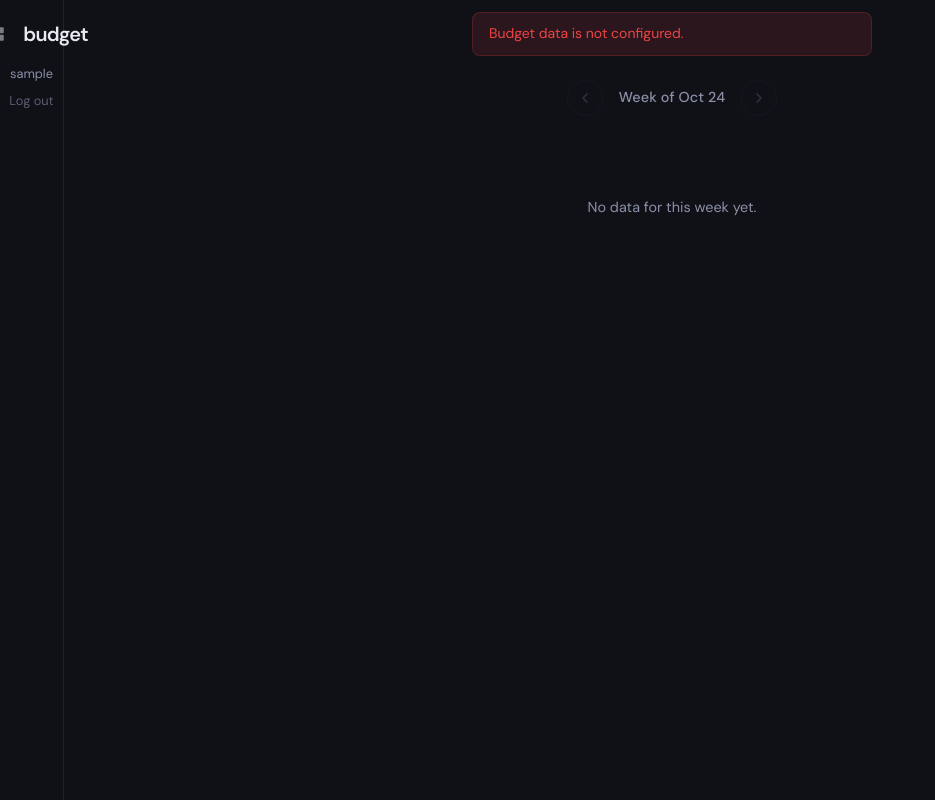
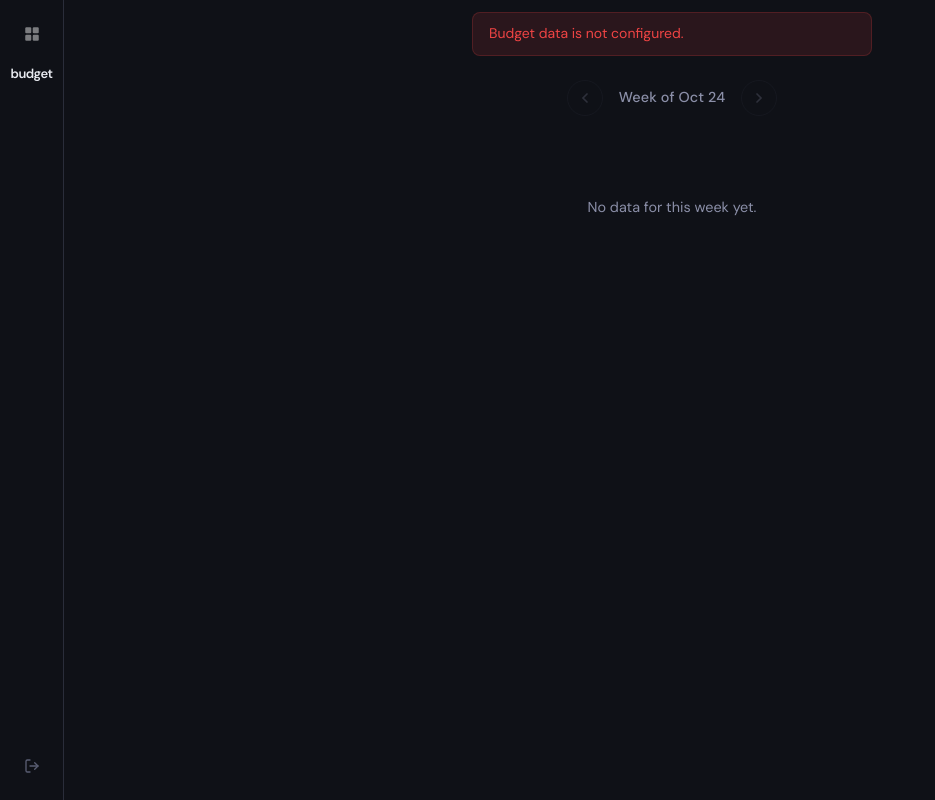
Before and after one commit to jasonmotylinski/habitz, a Flask app: page / in a window 1280 px wide. Shown: the whole page, without its empty margins (0-935 px from the left). Run offline with Flask 3, Linux system fonts and the light colour scheme; the visitor is signed in with stand-in values (Sample User, id 1).

Commit message:
feat: navigation rail for the budget tracker

```diff
--- a/budget_tracker/static/css/budget.css
+++ b/budget_tracker/static/css/budget.css
@@ -18,6 +18,8 @@
     --safe-bottom: env(safe-area-inset-bottom, 0px);
     --safe-left:   env(safe-area-inset-left, 0px);
     --safe-right:  env(safe-area-inset-right, 0px);
+    --rail-bg: #0f1117;
+    --rail-border: var(--border);
 }
 
 html { font-size: 16px; -webkit-text-size-adjust: 100%; }
@@ -46,6 +48,12 @@ body {
     border-bottom: 1px solid var(--border);
 }
 
+.nav-head {
+    display: flex;
+    align-items: center;
+    gap: 4px;
+}
+
 .brand {
     font-size: 1.25rem;
     font-weight: 600;
@@ -72,6 +80,10 @@ body {
 }
 
 .logout-link:hover { color: var(--text-muted); }
+
+.logout-icon {
+    display: none;
+}
 
 /* ── Flash messages ── */
 .flash-container { padding: 0.75rem 1.25rem 0; }
@@ -424,3 +436,38 @@ body {
     .progress-bar-fill { transition: none; }
     .app-switcher-menu { transition: none; }
 }
+
+/* ── Navigation rail (>=640px) ─────────────────────── */
+
+@media (min-width: 640px) {
+    .app-header {
+        backdrop-filter: none;
+        -webkit-backdrop-filter: none;
+    }
+
+    .brand {
+        font-size: 0.8125rem;
+    }
+
+    .logout-link {
+        display: flex;
+        align-items: center;
+        justify-content: center;
+        width: var(--rail-item);
+        height: var(--rail-item);
+        border-radius: 12px;
+        margin-top: auto;
+    }
+
+    .logout-icon {
+        display: block;
+    }
+
+    .logout-label {
+        display: none;
+    }
+
+    .username {
+        display: none;
+    }
+}
--- a/budget_tracker/templates/budget/index.html
+++ b/budget_tracker/templates/budget/index.html
@@ -13,7 +13,7 @@
 </head>
 <body>
     <header class="app-header">
-        <div style="display:flex;align-items:center;gap:4px;">
+        <div class="nav-head">
             <div class="app-switcher" id="appSwitcher">
                 <button class="app-switcher-btn" id="appSwitcherBtn" aria-label="Switch app" aria-expanded="false" type="button">
                     <svg width="18" height="18" viewBox="0 0 24 24" fill="currentColor" stroke="none" aria-hidden="true">
@@ -58,7 +58,10 @@
         </div>
         <div class="header-right">
             <span class="username">{{ current_user.username or current_user.email }}</span>
-            <a href="/logout" class="logout-link">Log out</a>
+            <a href="/logout" class="logout-link" aria-label="Log out" title="Log out">
+                <svg class="logout-icon" width="16" height="16" viewBox="0 0 24 24" fill="none" stroke="currentColor" stroke-width="2" stroke-linecap="round" stroke-linejoin="round" aria-hidden="true"><path d="M9 21H5a2 2 0 0 1-2-2V5a2 2 0 0 1 2-2h4"/><polyline points="16 17 21 12 16 7"/><line x1="21" y1="12" x2="9" y2="12"/></svg>
+                <span class="logout-label">Log out</span>
+            </a>
         </div>
     </header>
 
```
Also changed, not shown: tests/test_responsive_layout.py (+6 -0 lines).
